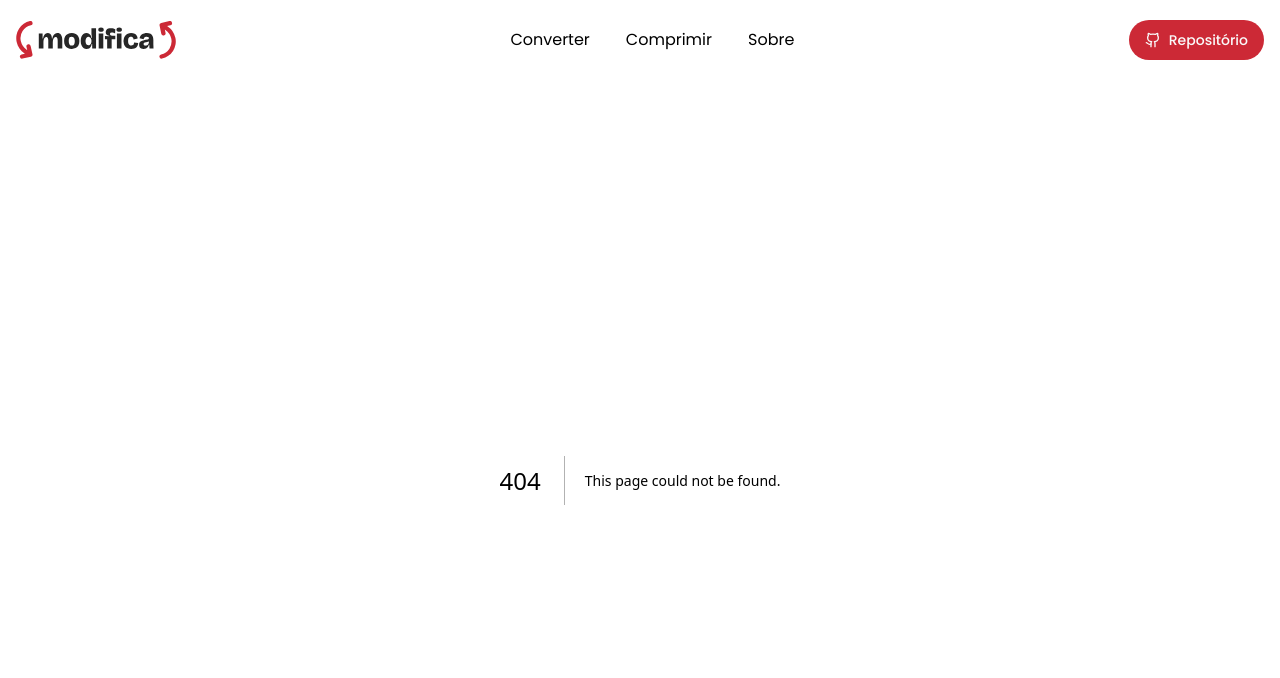
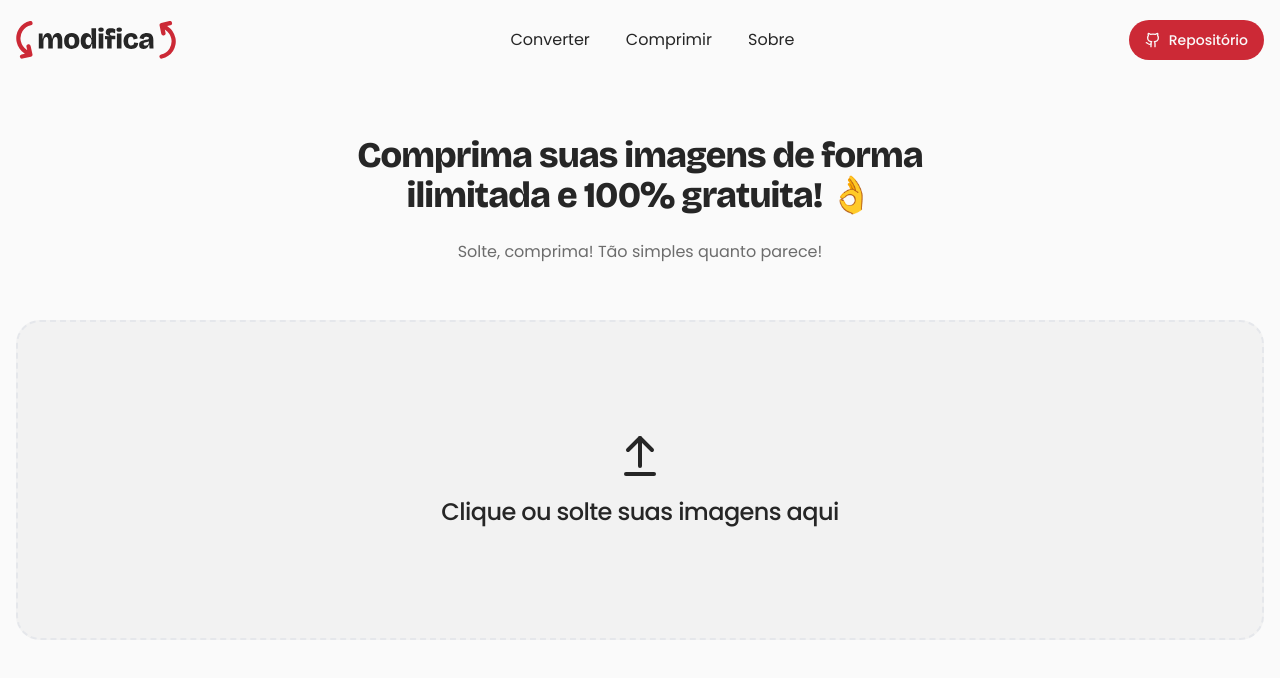
Before and after one commit to srdmatheus/modifica, a Next.js app: page /compress in a window 1280 px wide. Before the commit this address had no page. Shown: the top 678 px of the page. Built offline with nearby package versions, Linux system fonts and the light colour scheme.

Commit message:
feat: add compress page

```diff
--- /dev/null
+++ b/src/app/compress/page.tsx
@@ -0,0 +1,17 @@
+import { CompressHandler } from "./components/compress-handler";
+
+export default function CompressPage() {
+  return (
+    <main className="container mx-auto flex flex-col items-center px-4">
+      <div className="flex max-w-[58ch] flex-col items-center gap-6 py-8 md:py-14">
+        <h1 className="text-center font-heading text-2xl font-extrabold tracking-tight md:text-4xl">
+          Comprima suas imagens de forma ilimitada e 100% gratuita! 👌
+        </h1>
+        <p className="text-center text-sm text-foreground-muted md:text-base">
+          Solte, comprima! Tão simples quanto parece!
+        </p>
+      </div>
+      <CompressHandler />
+    </main>
+  );
+}
```
